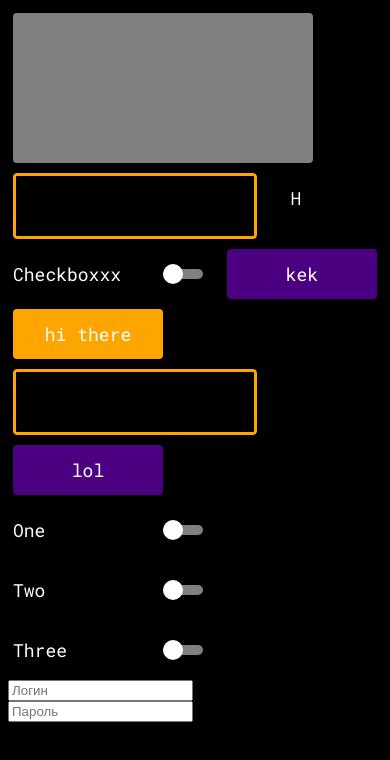
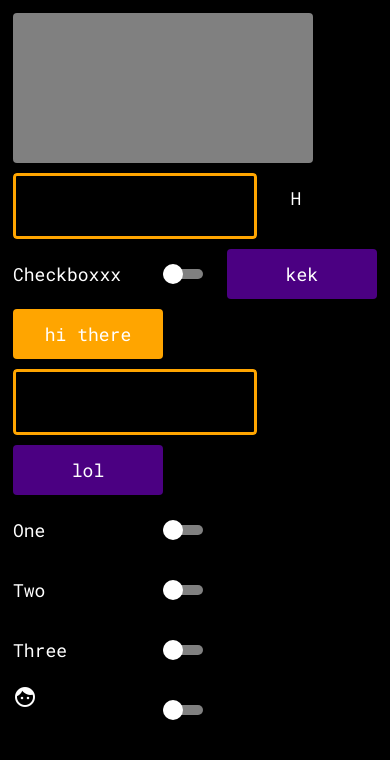
Before and after one commit to kraftwerk28/bubble-web, a plain HTML site: page index.html in a window 390 px wide. Drawn offline with Linux system fonts and the light colour scheme.

Commit message:
mobile bf

```diff
--- a/bubble.js
+++ b/bubble.js
@@ -169,7 +169,7 @@
         el.appendChild(div);
         const rect = el.getBoundingClientRect();
         const s = Math.sqrt(rect.width ** 2 + rect.height ** 2);
-        div.style.width = div.style.height = 2 * s;
+        div.style.width = div.style.height = 2 * s + 'px';
         div.style.left = e.touches[0].clientX - rect.left - s + 'px';
         div.style.top = e.touches[0].clientY - rect.top - s + 'px';
         div.classList.add('rippl');
--- a/index.html
+++ b/index.html
@@ -5,6 +5,7 @@
   <!-- <meta name="viewport" content="width=device-width initial-scale=1"> -->
   <link href="https://fonts.googleapis.com/css?family=Roboto" rel="stylesheet">
   <link href="https://fonts.googleapis.com/css?family=Roboto+Mono" rel="stylesheet">
+  <link href="https://fonts.googleapis.com/icon?family=Material+Icons" rel="stylesheet">
   <link rel="stylesheet" href="style.css">
   <script src="bubble.js" defer></script>
 </head>
@@ -46,12 +47,9 @@
     <br>
     <label class="radio" name="or">Three</label>
   </div>
-
-  <form id="loginform" class="unauthorized">
-    <input id="login" placeholder="Логин"><br>
-    <input id="password" placeholder="Пароль">
-    <div>* Если аккаунт не существует, то будет создан</div>
-  </form>
+  <label class="checkbox">
+    <i class="material-icons">face</i>
+  </label>
 
 
 </body>
--- a/style.css
+++ b/style.css
@@ -73,6 +73,7 @@ button::-moz-focus-inner {
   border-radius: 50%;
   width: 100px;
   height: 100px;
+  background-color: rgba(255, 255, 255, 0.2);
   -webkit-transition-duration: 0s;
           transition-duration: 0s;
   opacity: 0;
```
